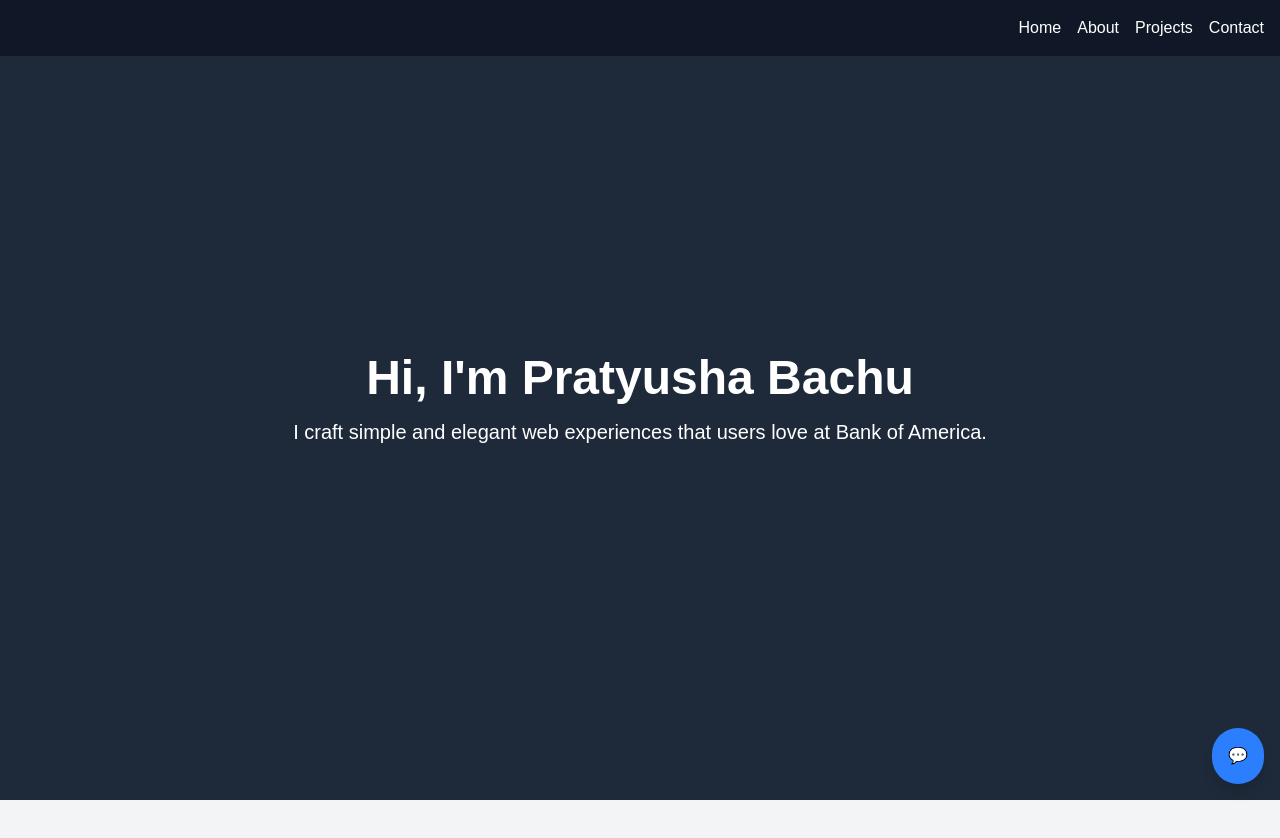
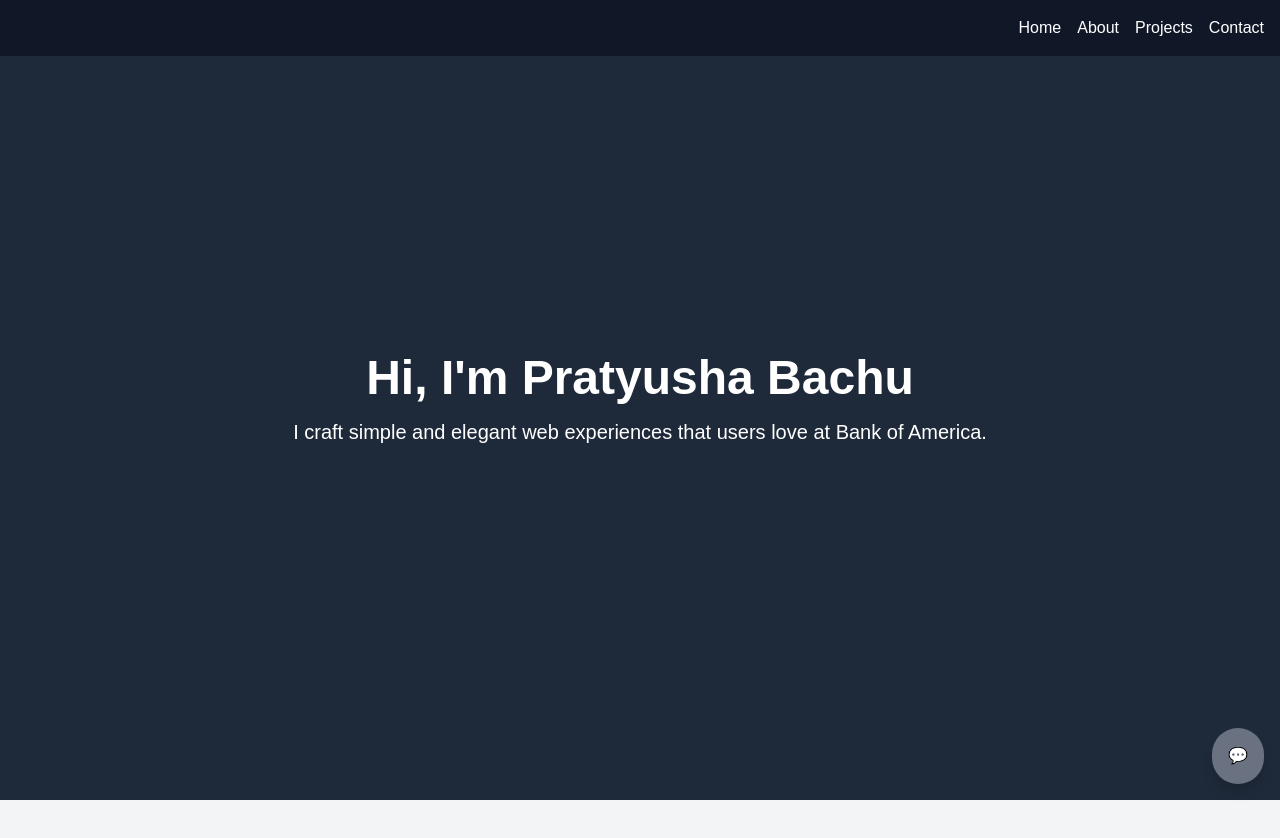
Before and after one commit to PratyushaBachu94/my-portfolio, a Next.js app: page / in a window 1280 px wide. Shown: the top 838 px of the page. Built offline with nearby package versions, Linux system fonts and the light colour scheme.

Commit message:
chat bot color

```diff
--- a/src/app/components/Chatbot.tsx
+++ b/src/app/components/Chatbot.tsx
@@ -31,7 +31,7 @@ export default function Chatbot() {
       {/* Chatbot Button */}
       <button
         onClick={() => setIsOpen(!isOpen)}
-        className="bg-blue-500 text-white p-4 rounded-full shadow-lg hover:bg-blue-600 transition"
+        className="bg-gray-500 text-white p-4 rounded-full shadow-lg hover:bg-blue-600 transition"
       >
         💬
       </button>
```
